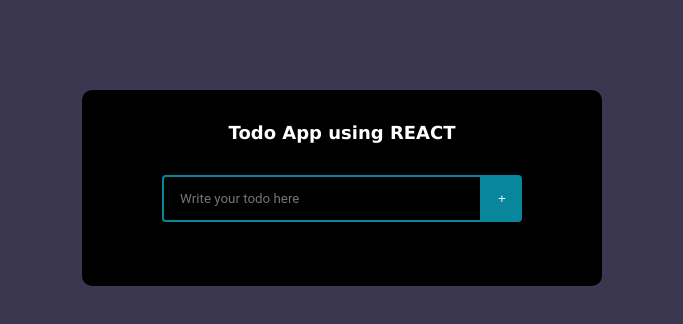
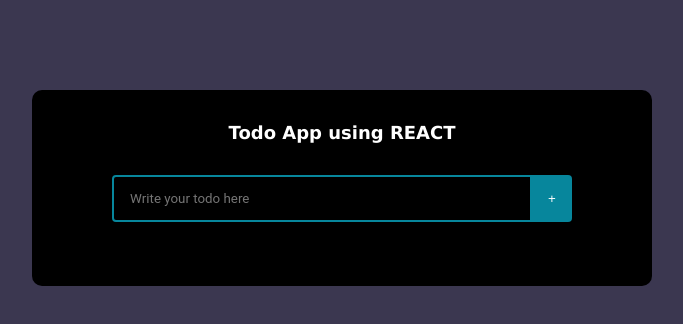
Before and after one commit to eyahya-khan/react-todo-app, a React (Create React App) app: page / in a window 1280 px wide. Shown: the top 324 px of the page, without its empty margins (298-981 px from the left). Built offline with nearby package versions, Linux system fonts and the light colour scheme.

Commit message:
responsive

```diff
--- a/src/App.scss
+++ b/src/App.scss
@@ -3,7 +3,6 @@
 @mixin display {
   display: flex;
   flex-direction: column;
-  justify-content: start;
 }
 
 * {
@@ -18,7 +17,7 @@
 .todo-app {
   @include display;
 
-  width: 520px;
+  width: 250px;
   background-color: $bgColor2;
   text-align: center;
   margin: 90px auto;
@@ -41,7 +40,6 @@
     border-radius: 4px 0 0 4px;
     border: 2px solid $borderColor;
     outline: none;
-    width: 320px;
     background: transparent;
     color: $textColor;
     font-family: $fontFamily;
@@ -76,7 +74,6 @@
   background-color: $bgColor3;
   padding: 16px;
   border-radius: 5px;
-  width: 80%;
 }
 
 .icons {
@@ -102,3 +99,27 @@
     color: $hoverColor1;
   }
 }
+
+// /* Large devices (600px to 1200px) */
+@media screen and (max-width: 1200px) and (min-width: 600px) {
+  .todo-app {
+    width: 450px;
+  }
+  .todo-appForm {
+    input {
+      width: 300px;
+    }
+  }
+}
+
+// /* Extra large devices (1200px and up) */
+@media only screen and (min-width: 1200px) {
+  .todo-app {
+    width: 620px;
+  }
+  .todo-appForm {
+    input {
+      width: 420px;
+    }
+  }
+}
--- a/src/components/TodoForm.js
+++ b/src/components/TodoForm.js
@@ -12,8 +12,9 @@
   useEffect(() => {
     if (counter) {
       document.title = "Added todo";
+      console.log(document.title);
     }
-  });
+  }, [counter]);
 
   //use to focus the input means when page load then curser will be in input box
   const inputRef = useRef(null);
@@ -23,10 +24,12 @@
     // When text is in input box
     if (input) {
       document.title = "Adding......";
+      console.log(document.title);
     }
     // When click on update logo
     if (props.edit) {
       document.title = "Updating.....";
+      console.log(document.title);
     }
   });
 
--- a/src/components/TodoList.js
+++ b/src/components/TodoList.js
@@ -39,7 +39,7 @@
     setTodos(updatedTodos);
   };
   return (
-    <div>
+    <div className="todoBackground">
       <h3>Todo App using REACT</h3>
       <TodoForm onSubmit={addTodo} />
       <Todo
```
